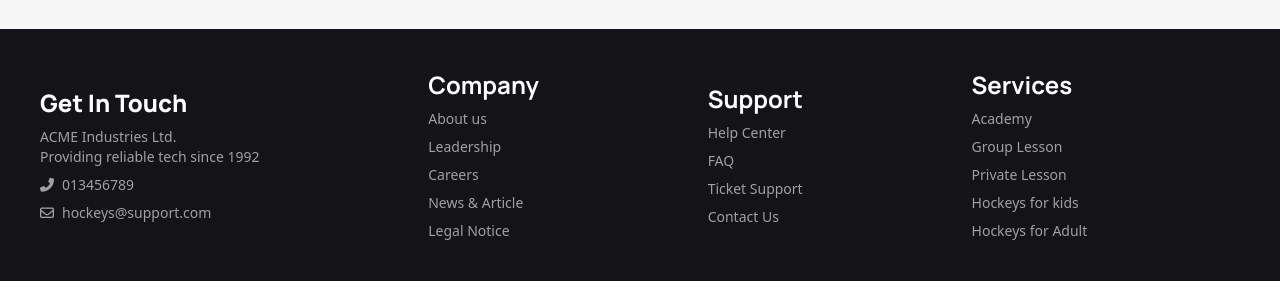
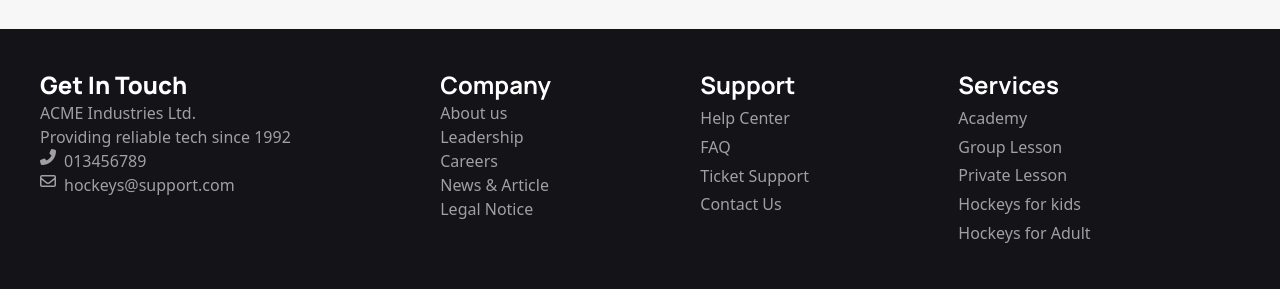
Before and after one commit to mahadi-fardin/assignment3, a plain HTML site: page index.html in a window 1280 px wide. Shown: the part 4387-4676 px from the top of the page. Drawn offline with nearby package versions, Linux system fonts and the light colour scheme.

Commit message:
add to nav

```diff
--- a/index.html
+++ b/index.html
@@ -492,37 +492,40 @@
 
     </main>
 
-    <footer class="footer items-center p-10 bg-[#131318] text-[#FFFFFF99]">
+    <footer class=" grid lg:grid-flow-col  p-10 bg-[#131318] text-[#FFFFFF99]">
+    <div class="mb-7">
       <aside>
-        <h3 class="text-white font-mp text-2xl font-extrabold">Get In Touch</h3>
+        <h3 class=" text-white font-mp text-2xl font-extrabold">Get In Touch</h3>
         <p>ACME Industries Ltd.<br/>Providing reliable tech since 1992</p>
-        <div class=" flex justify-center items-center gap-2">
+        <div class=" flex gap-2 sm:text-center ">
           <i class="fas fa-phone-alt"></i>
           <p>013456789</p>
         </div>
-          <div class=" flex justify-center items-center gap-2">
+          <div class="flex gap-2 ">
             <i class="far fa-envelope"></i>
             <p>hockeys@support.com</p>
           </div>
 
       </aside>
+    </div>
 
-      <nav>
-        <header class="footer-titl text-white font-mp text-2xl font-bold">Company</header>
+      <nav class="grid mb-7 grid-flow-row">
+        <header class=" text-white font-mp text-2xl font-bold">Company</header>
         <a class="link link-hover">About us</a>
         <a class="link link-hover">Leadership</a>
         <a class="link link-hover">Careers</a>
         <a class="link link-hover">News & Article</a>
         <a class="link link-hover">Legal Notice</a>
       </nav>
-      <nav>
+      <nav class="grid mb-7 grid-flow-row">
         <header class=" text-white font-mp text-2xl font-bold">Support</header>
         <a class="link link-hover">Help Center</a>
         <a class="link link-hover">FAQ</a>
         <a class="link link-hover">Ticket Support</a>
         <a class="link link-hover">Contact Us</a>
       </nav>
-      <nav>
+
+      <nav class="grid grid-flow-row ">
         <header class=" text-white font-mp text-2xl font-bold">Services</header>
         <a class="link link-hover">Academy</a>
         <a class="link link-hover">Group Lesson</a>
```
